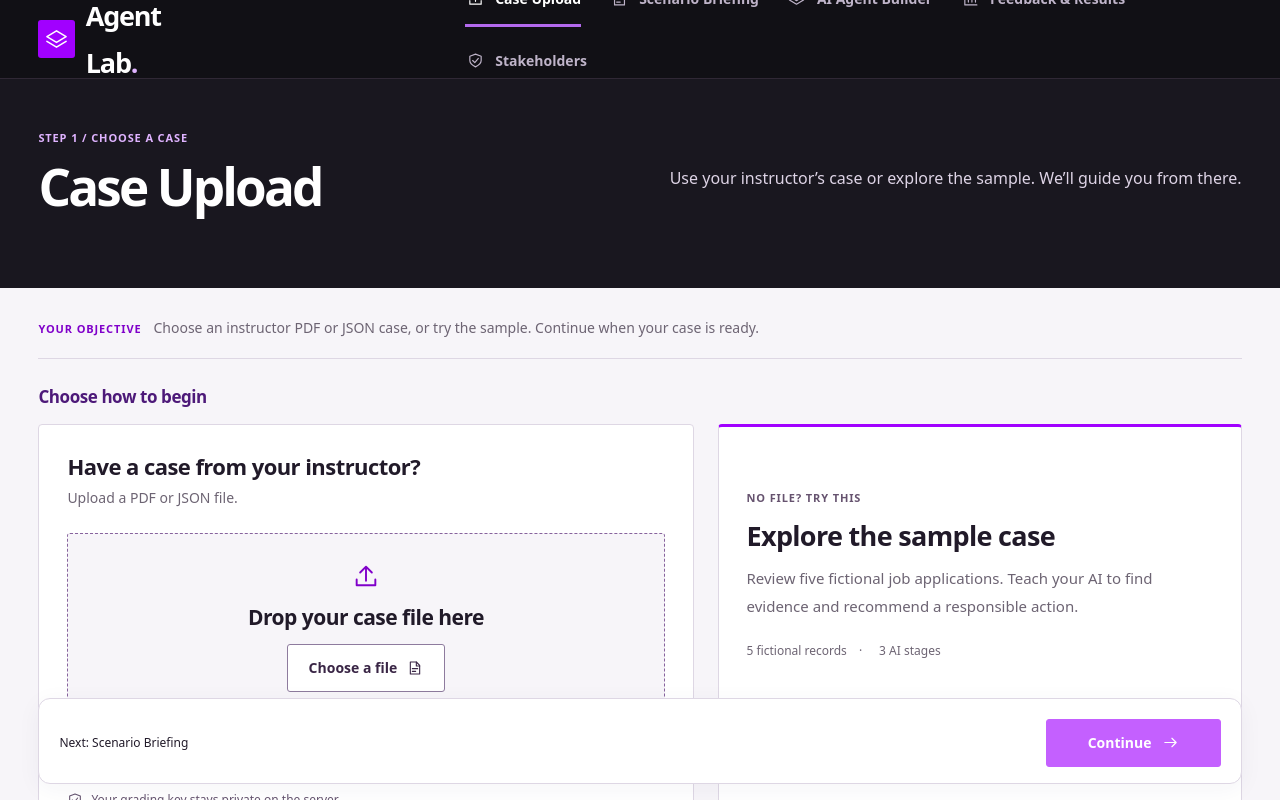
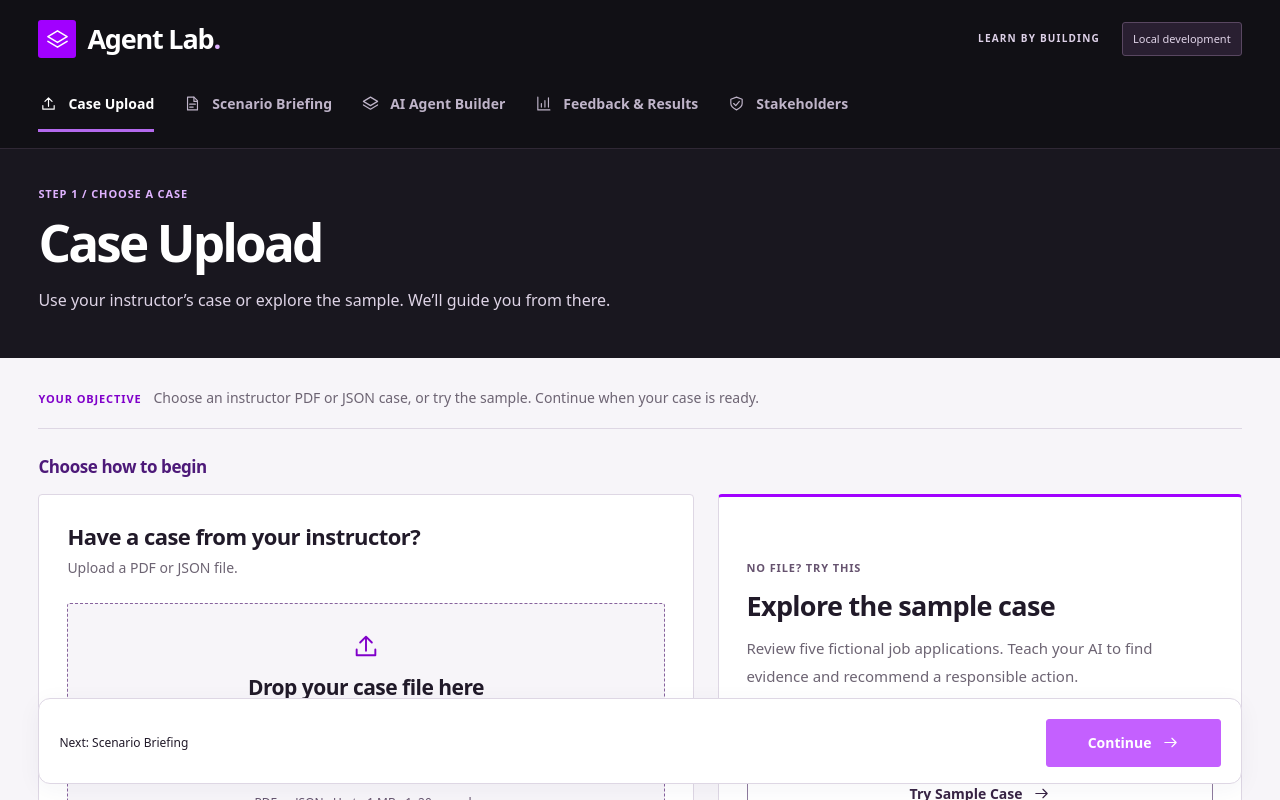
Before and after one commit to wkruzel12/DLC-Building-Agents, a Next.js app: page / in a window 1280 px wide. Shown: the top 800 px of the page. Built offline with nearby package versions, Linux system fonts and the light colour scheme.

Commit message:
Align deployed header markup with reviewed visual layout

```diff
--- a/src/components/lab/LabShell.tsx
+++ b/src/components/lab/LabShell.tsx
@@ -15,9 +15,10 @@ export function LabShell({children}:{children:React.ReactNode}){
  const completed=[Boolean(lab.reference),false,Boolean(lab.active),false,false];
  const reasons=[undefined,!lab.reference?'Choose a case first.':undefined,!lab.reference?'Choose a case first.':undefined,!lab.active?'Run your complete agent to see results.':undefined,!lab.active?'Run your complete agent first.':!lab.canReview?'Reach the learning target, or complete three runs and acknowledge your score in Results.':undefined];
  const lockedReason=lab.running?'Wait for your agent to finish.':reasons[current]||notice;
- return <div className="lab-app guided-app agent-theme"><a href="#main-content" className="skip-link">Skip to workspace</a><header className="topbar"><Link href="/" className="brand" aria-label="Agent Lab home" aria-disabled={lab.running} onClick={event=>{if(lab.running)event.preventDefault();}}><span className="brand-symbol"><Icon name="layers" size={23}/></span><span>Agent Lab<span className="brand-period">.</span></span></Link><div className="topbar-right"><span className="workspace-label">LEARN BY BUILDING</span><span className="environment">{lab.local?'Local development':'Authenticated workspace'}</span>{!lab.local&&<button className="text-button" onClick={lab.signOut} disabled={lab.running}>Sign out</button>}</div><nav className="journey-progress" aria-label="Simulation progress"><div className="journey-caption"><span>Your learning journey</span><span>Step {current+1} of {pages.length}</span></div><ol>{pages.map((page,index)=>{
+ return <div className="lab-app guided-app agent-theme"><a href="#main-content" className="skip-link">Skip to workspace</a><header className="topbar"><Link href="/" className="brand" aria-label="Agent Lab home" aria-disabled={lab.running} onClick={event=>{if(lab.running)event.preventDefault();}}><span className="brand-symbol"><Icon name="layers" size={23}/></span><span>Agent Lab<span className="brand-period">.</span></span></Link><div className="topbar-right"><span className="workspace-label">LEARN BY BUILDING</span><span className="environment">{lab.local?'Local development':'Authenticated workspace'}</span>{!lab.local&&<button className="text-button" onClick={lab.signOut} disabled={lab.running}>Sign out</button>}</div></header>
+ <div className="journey-shell"><nav className="journey-progress" aria-label="Simulation progress"><div className="journey-caption"><span>Your learning journey</span><span>Step {current+1} of {pages.length}</span></div><ol>{pages.map((page,index)=>{
   const reason=lab.running?'Wait for your agent to finish.':reasons[index],disabled=Boolean(reason)&&index!==current,done=completed[index]&&index!==current;
   return <li key={page.href}><Link href={page.href} aria-current={index===current?'step':undefined} aria-disabled={disabled||lab.running} aria-describedby={reason?'journey-lock-'+index:undefined} onClick={event=>{if(disabled||lab.running){event.preventDefault();setNotice(reason||'Finish the current step first.');}}} className={'journey-step '+(index===current?'is-current':done?'is-complete':'')}><span className="journey-number" aria-hidden="true">{done?<Icon name="check" size={16}/>:<Icon name={page.icon} size={17}/>}</span><span><strong>{page.title}</strong><small>{index===current?'Current tab':done?index===0?'Case ready':'Run complete':disabled?'Not yet available':'Available'}</small></span></Link>{reason&&<span id={'journey-lock-'+index} className="visually-hidden">{reason}</span>}</li>;
- })}</ol></nav></header>
- <div className="journey-shell"><main className="workspace" id="main-content" tabIndex={-1}>{lockedReason&&<p className="journey-notice" role="status">{lockedReason}</p>}{lab.error&&<div className="alert" role="alert"><span>{lab.error}</span><button aria-label="Dismiss message" className="text-button" onClick={()=>lab.setError('')}>×</button></div>}{lab.ready?children:<section className="empty-state" role="status"><span className="spinner"/><p>Opening your workspace…</p></section>}<footer className="workspace-footer"><span>AGENT LAB</span><p>Find evidence. Test your thinking. Keep people in the loop.</p></footer></main></div></div>;
+ })}</ol></nav>
+ <main className="workspace" id="main-content" tabIndex={-1}>{lockedReason&&<p className="journey-notice" role="status">{lockedReason}</p>}{lab.error&&<div className="alert" role="alert"><span>{lab.error}</span><button aria-label="Dismiss message" className="text-button" onClick={()=>lab.setError('')}>×</button></div>}{lab.ready?children:<section className="empty-state" role="status"><span className="spinner"/><p>Opening your workspace…</p></section>}<footer className="workspace-footer"><span>AGENT LAB</span><p>Find evidence. Test your thinking. Keep people in the loop.</p></footer></main></div></div>;
 }
--- a/src/components/lab/ui.tsx
+++ b/src/components/lab/ui.tsx
@@ -5,7 +5,7 @@ export function Icon({name,size=20}:{name:'upload'|'file'|'arrow'|'back'|'check'
  const paths={upload:<><path d="M12 16V4m-5 5 5-5 5 5"/><path d="M4 15v5h16v-5"/></>,file:<><path d="M14 3H5v18h14V8z"/><path d="M14 3v6h5M8 13h8M8 17h5"/></>,arrow:<path d="M4 12h16m-6-6 6 6-6 6"/>,back:<path d="M20 12H4m6-6-6 6 6 6"/>,check:<path d="m5 12 4 4L19 6"/>,layers:<><path d="m12 3 10 6-10 6L2 9z"/><path d="m2 14 10 6 10-6"/></>,chart:<><path d="M4 3v18h17M9 17v-5m5 5V8m5 9V4"/></>,spark:<path d="m12 3 2.5 6.5L21 12l-6.5 2.5L12 21l-2.5-6.5L3 12l6.5-2.5z"/>,shield:<><path d="m12 3 8 3v6c0 5-8 9-8 9s-8-4-8-9V6z"/><path d="m8 12 3 3 5-6"/></>};
  return <svg width={size} height={size} viewBox="0 0 24 24" fill="none" stroke="currentColor" strokeWidth="1.65" strokeLinecap="round" strokeLinejoin="round" aria-hidden="true">{paths[name]}</svg>;
 }
-export function PageHeading({step,title,description,action}:{step:string;title:string;description:string;action?:React.ReactNode}){return <header className="page-heading"><div className="hero-title"><div className="eyebrow">{step}</div><h1>{title}</h1></div><div className="hero-description"><p>{description}</p>{action}</div></header>;}
+export function PageHeading({step,title,description,action}:{step:string;title:string;description:string;action?:React.ReactNode}){return <header className="page-heading"><div><div className="eyebrow">{step}</div><h1>{title}</h1><p>{description}</p></div>{action}</header>;}
 export function EmptyCase(){return <section className="card empty-state"><span className="icon-block"><Icon name="file" size={26}/></span><h2>Start with a case.</h2><p>Upload a PDF or JSON case, or choose the sample to begin.</p><Link href="/" className="button primary">Choose a case <Icon name="arrow" size={16}/></Link></section>;}
 export function DecisionLabel({value}:{value:Decision}){return <span className={'decision decision-'+decisionParts(value).type}>{formatDecision(value)}</span>;}
 export function ModeBadge({mode,local}:{mode:'demo'|'openai';local:boolean}){return <span className={'badge '+(mode==='openai'?'badge-blue':'badge-neutral')}>{local?'LOCAL · ':''}{mode==='openai'?'OPENAI':'SIMULATED'}</span>;}
```
